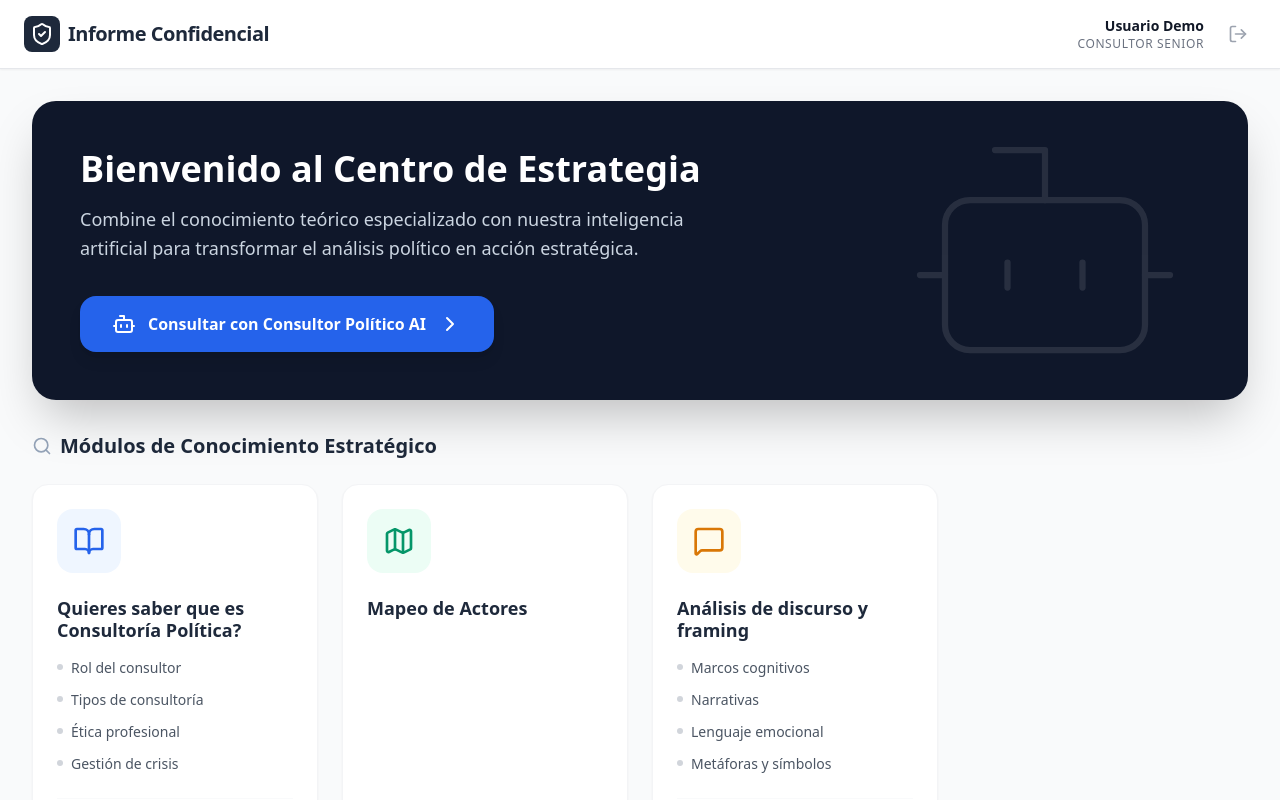
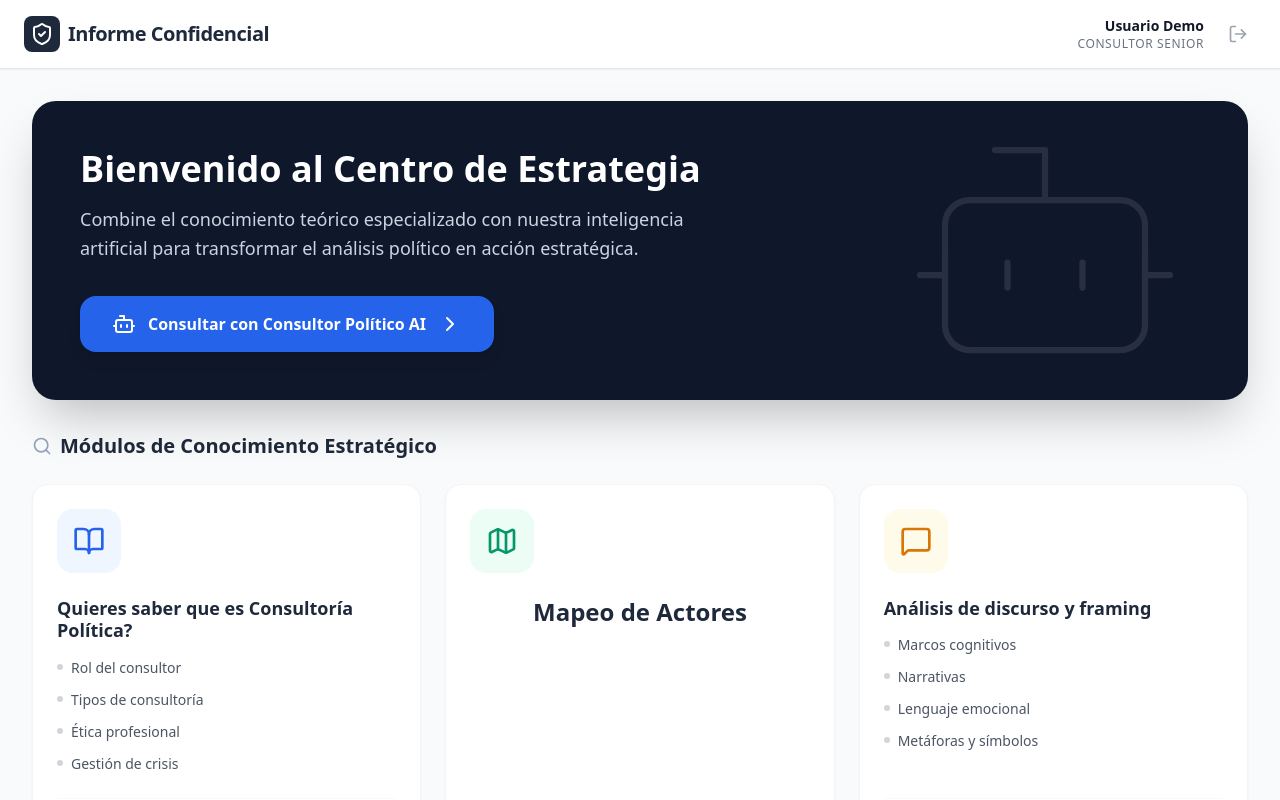
Before and after one commit to jorgeandres6/IC, a React (Vite) app: page / in a window 1280 px wide. Both pictures are taken after typing "name@example.com", "Sample123" into the empty fields and a click on the button "Ingresar al Sistema". Shown: the top 800 px of the page. Built offline with nearby package versions, Linux system fonts and the light colour scheme.

Commit message:
Cambios2

```diff
--- a/components/HomeScreen.tsx
+++ b/components/HomeScreen.tsx
@@ -97,7 +97,7 @@ const HomeScreen: React.FC<HomeScreenProps> = ({ user, onEnterChat, onLogout, on
             <h2 className="text-xl font-bold text-slate-800">Módulos de Conocimiento Estratégico</h2>
           </div>
 
-          <div className="grid grid-cols-1 md:grid-cols-2 lg:grid-cols-4 gap-6">
+          <div className="grid grid-cols-1 md:grid-cols-2 lg:grid-cols-3 gap-6">
             {modules.map((mod) => (
               <div
                 key={mod.id}
@@ -107,7 +107,9 @@ const HomeScreen: React.FC<HomeScreenProps> = ({ user, onEnterChat, onLogout, on
                 <div className={`${mod.color} w-16 h-16 rounded-2xl flex items-center justify-center mb-6 transition-transform group-hover:scale-110`}>
                   {mod.icon}
                 </div>
-                <h3 className="font-bold text-slate-800 text-lg mb-4 leading-tight">{mod.title}</h3>
+                <h3 className={`font-bold text-slate-800 mb-4 leading-tight ${mod.id === 'mapeo' ? 'text-2xl text-center' : 'text-lg'}`}>
+                  {mod.title}
+                </h3>
                 {mod.id !== 'mapeo' && (
                   <>
                     <ul className="space-y-3 flex-1">
```
